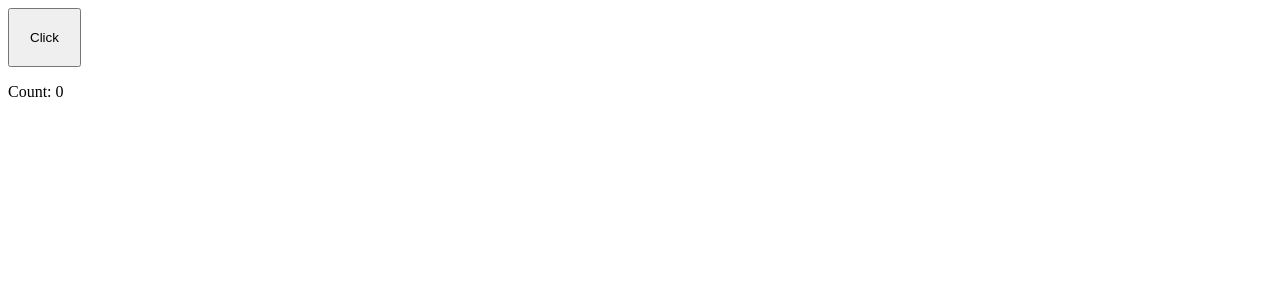
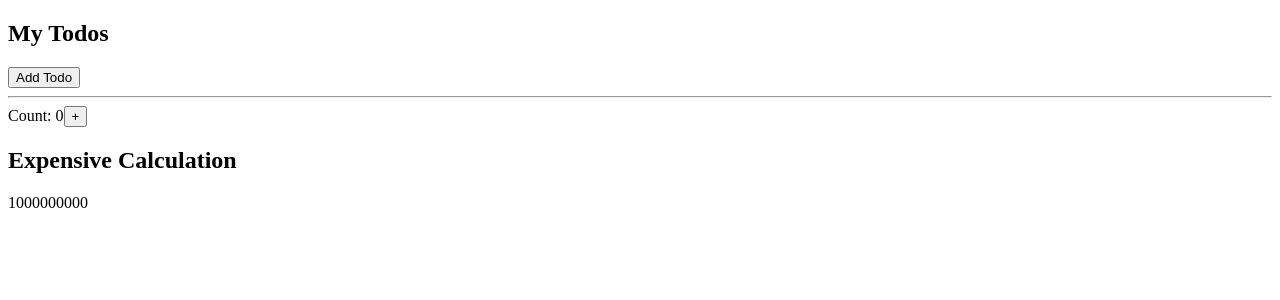
Before and after one commit to chidambararajab/playground-nextjs, a Next.js app: page / in a window 1280 px wide. Shown: the top 300 px of the page. Built offline with nearby package versions, Linux system fonts and the light colour scheme.

Commit message:
[HOOK]: useCallBack

```diff
--- /dev/null
+++ b/hooks/Memo.js
@@ -0,0 +1,41 @@
+import { useState } from "react";
+
+export const Memo = () => {
+  const [count, setCount] = useState(0);
+  const [todos, setTodos] = useState([]);
+  const calculation = expensiveCalculation(count);
+
+  const increment = () => {
+    setCount((c) => c + 1);
+  };
+  const addTodo = () => {
+    setTodos((t) => [...t, "New Todo"]);
+  };
+
+  return (
+    <div>
+      <div>
+        <h2>My Todos</h2>
+        {todos.map((todo, index) => {
+          return <p key={index}>{todo}</p>;
+        })}
+        <button onClick={addTodo}>Add Todo</button>
+      </div>
+      <hr />
+      <div>
+        Count: {count}
+        <button onClick={increment}>+</button>
+        <h2>Expensive Calculation</h2>
+        {calculation}
+      </div>
+    </div>
+  );
+};
+
+const expensiveCalculation = (num) => {
+  console.log("Calculating...");
+  for (let i = 0; i < 1000000000; i++) {
+    num += 1;
+  }
+  return num;
+};
--- a/pages/index.js
+++ b/pages/index.js
@@ -1,5 +1,6 @@
 import { Effect, Reducer, Ref } from "@/hooks";
 import Callback from "@/hooks/Callback";
+import { Memo } from "@/hooks/Memo";
 
 export default function Home() {
   return (
@@ -7,7 +8,8 @@
       {/* <Ref /> */}
       {/* <Effect dependiency={false} /> */}
       {/* <Reducer /> */}
-      <Callback />
+      {/* <Callback /> */}
+      <Memo />
     </div>
   );
 }
```
